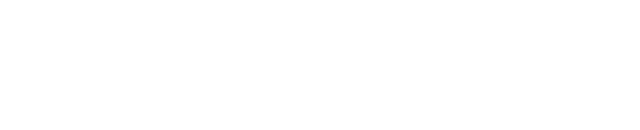
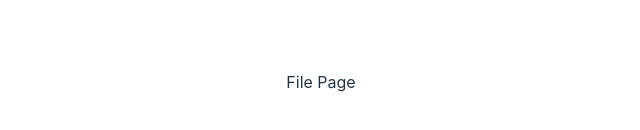
Before and after one commit to soupshell/CPSC304-Version-Control-Project, a React (Vite) app in the folder frontend/: page /1/1/1 in a window 1280 px wide. Before the commit this address had no page. Shown: the part 318-448 px from the top of the page, without its empty margins (319-959 px from the left). Built offline with nearby package versions, Linux system fonts and the light colour scheme.

Commit message:
updated pages

```diff
--- a/frontend/src/App.jsx
+++ b/frontend/src/App.jsx
@@ -2,6 +2,7 @@ import { BrowserRouter as Router, Routes, Route } from "react-router-dom";
 import Login from './pages/Login';
 import Home from './pages/Home';
 import RepoHome from './pages/RepoHome';
+import FilePage from './pages/Files'
 import './App.css';
 
 function App() {
@@ -13,7 +14,8 @@ function App() {
       <Routes>
             <Route path="/" element={<Login />}/>
             <Route path="/Home" element={<Home />}/>
-            <Route path="/Repo" element={<RepoHome />}/>
+            <Route path="/Repo" element={<RepoHome />}  />
+            <Route path="/:user/:repoName/:filename" element={<FilePage />}/>
       </Routes>
       </div>
       </Router>
--- /dev/null
+++ b/frontend/src/pages/Files.jsx
@@ -0,0 +1,17 @@
+
+
+
+function FilePage(props){
+  const repoName = "hello";
+  const currentUserId = 1;
+
+  // Check if user can access;
+
+    return (
+        <>
+         <p> File Page</p>
+        </>
+      );
+}
+
+export default FilePage;
```
